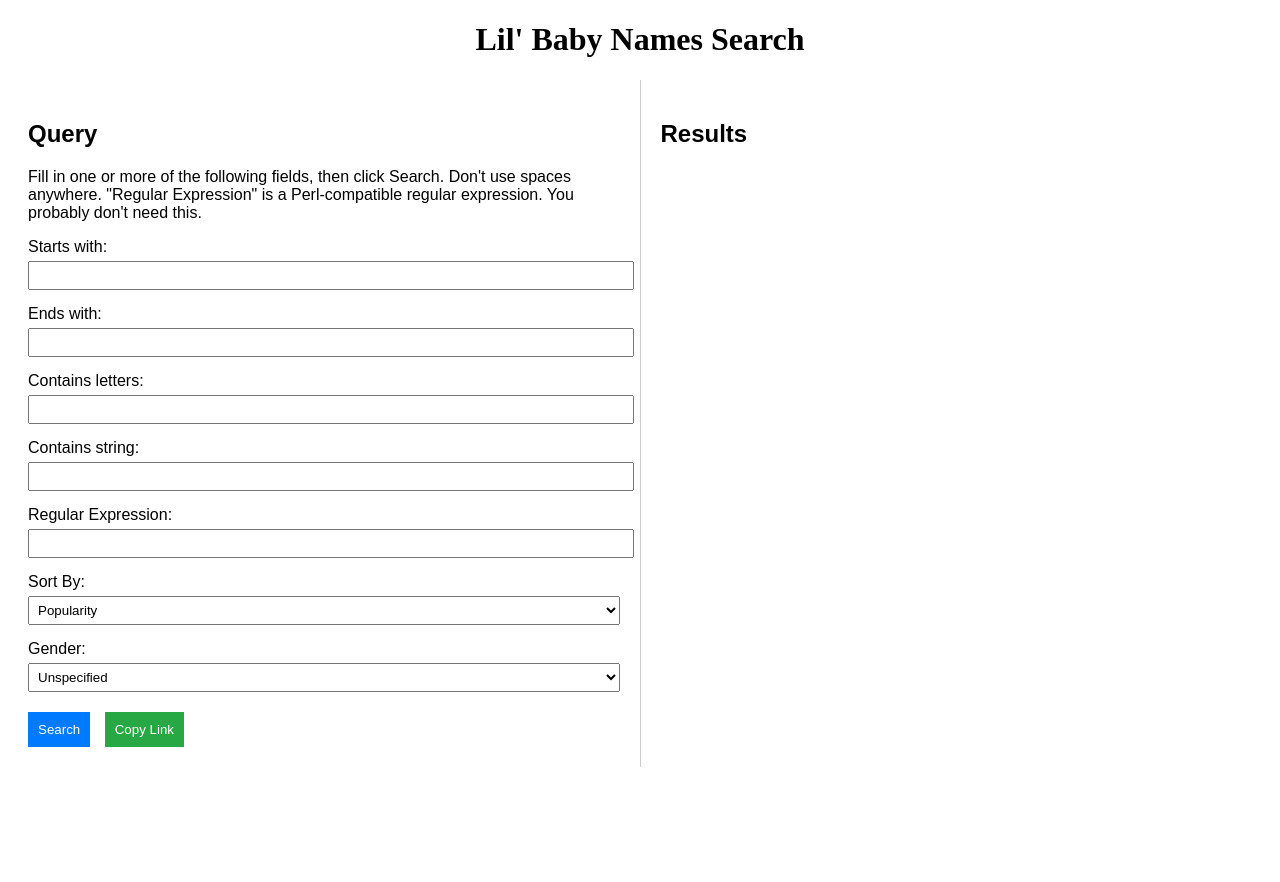
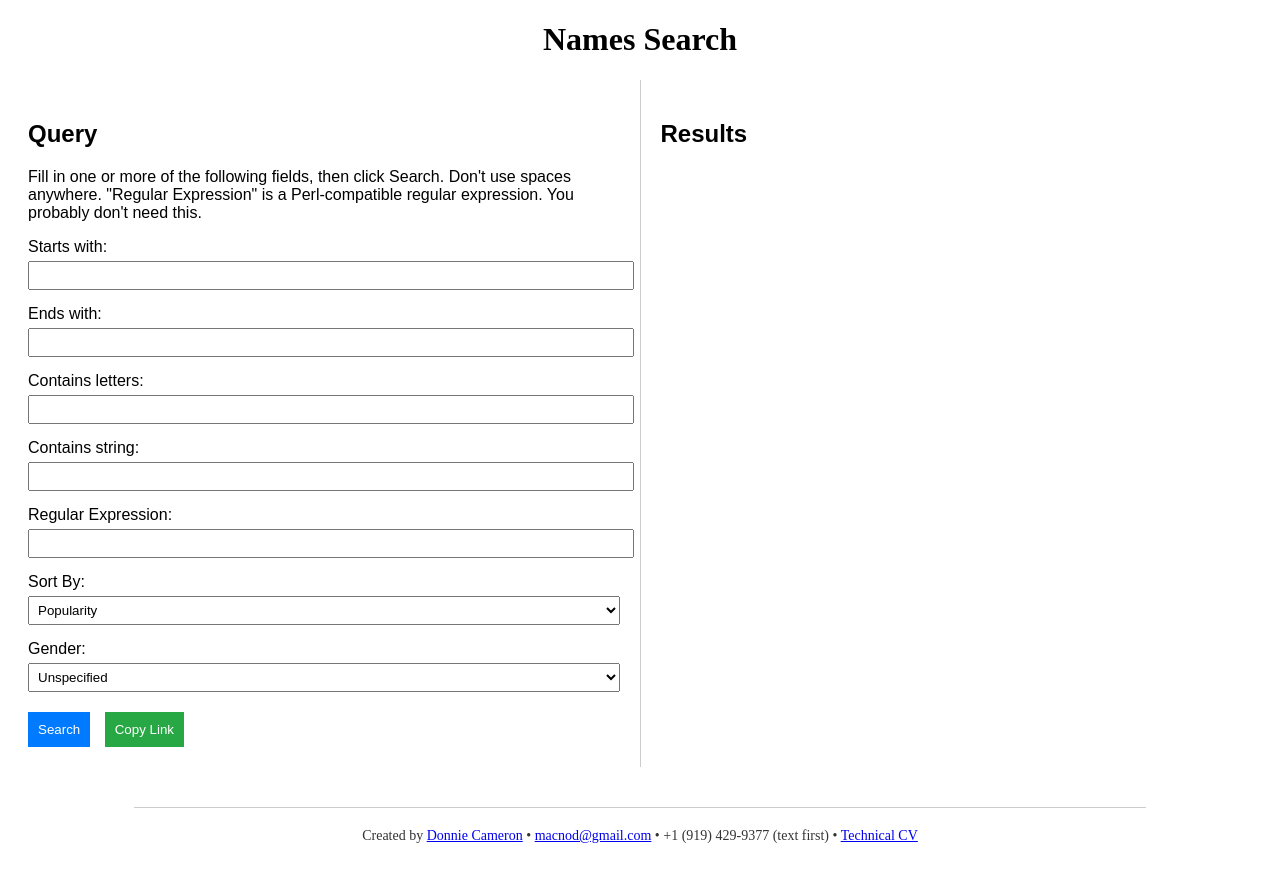
Before and after one commit to macnod/namesq, a plain HTML site: page index.html in a window 1280 px wide. Before the commit the page ends 800 px from the top, so only its background shows below. Drawn offline with Linux system fonts and the light colour scheme.

Commit message:
Changed title, added footer

```diff
--- a/index.html
+++ b/index.html
@@ -3,7 +3,7 @@
   <head>
     <meta charset="UTF-8">
     <meta name="viewport" content="width=device-width, initial-scale=1.0">
-    <title>Baby Names Search</title>
+    <title>Names Search</title>
     <style>
       #title {
           text-align: center;
@@ -70,11 +70,26 @@
       #copy-link:hover {
           background-color: #218838;
       }
+      footer {
+          text-align: center;
+          padding: 20px 0;
+          font-size: 14px;
+          color: #333
+      }
+      footer p {
+          margin: 10px 0;
+      }
+      hr {
+          border: 0;
+          border-top: 1px solid #ccc;
+          margin: 20px auto;
+          width: 80%
+      }
     </style>
   </head>
   <body>
     <div id="title">
-      <h1>Lil' Baby Names Search</h1>
+      <h1>Names Search</h1>
     </div>
     <div id="content">
       <div id="filter-pane">
@@ -120,6 +135,15 @@
         <div id="results"></div>
       </div>
     </div> <!-- content -->
+    <footer>
+      <hr>
+      <p>
+        Created by <a href="https://sinistercode.com/public/donnie/contact">Donnie Cameron</a> &bull;
+        <a href="mailto:macnod@gmail.com">macnod@gmail.com</a> &bull;
+        +1 (919) 429-9377 (text first) &bull;
+        <a href="https://sinistercode.com/en/public/donnie/resume">Technical CV</a>
+      </p>
+    </footer>
     <script>
       function fetchNames(page) {
           let startsWith = document.getElementById('starts-with').value.trim();
```
Lines whose indentation alone changed are shown as unchanged.
